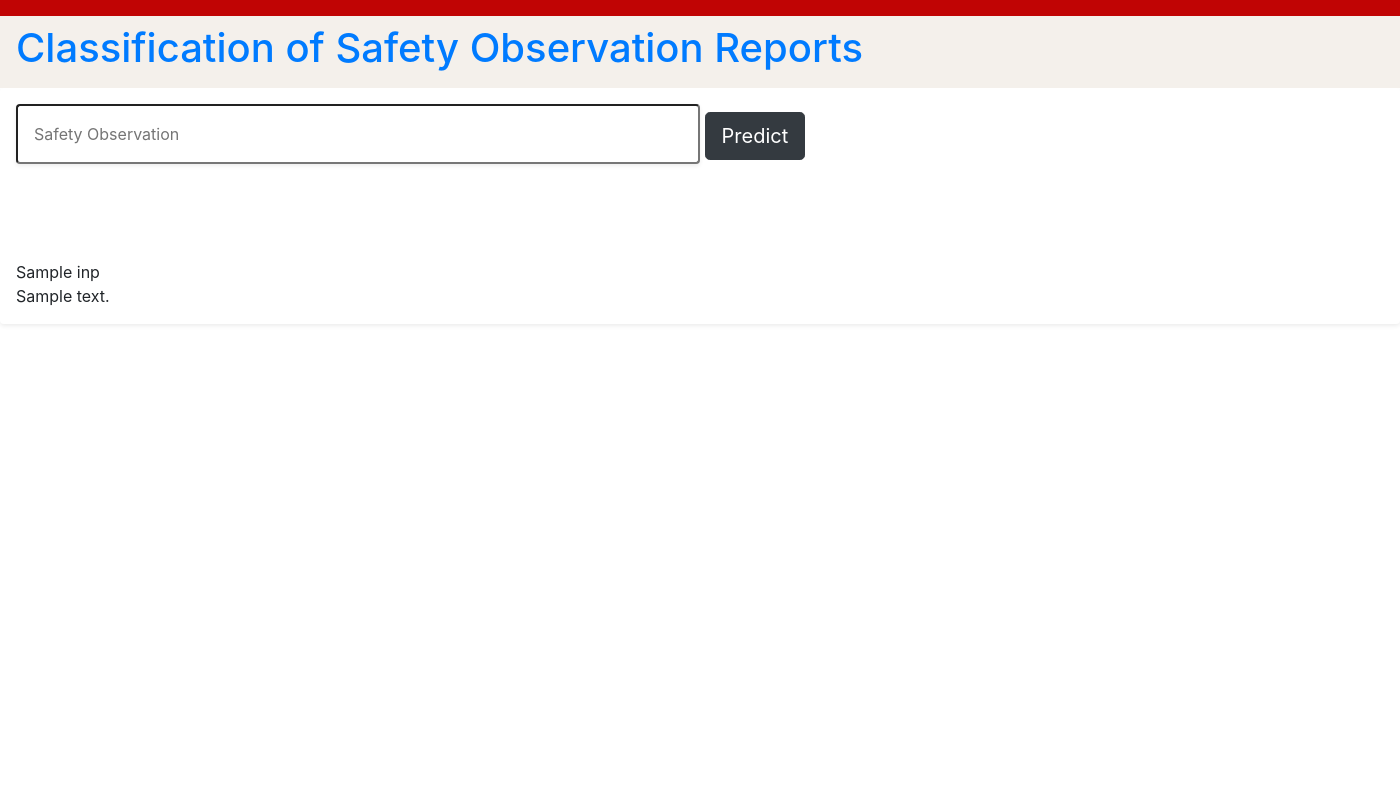
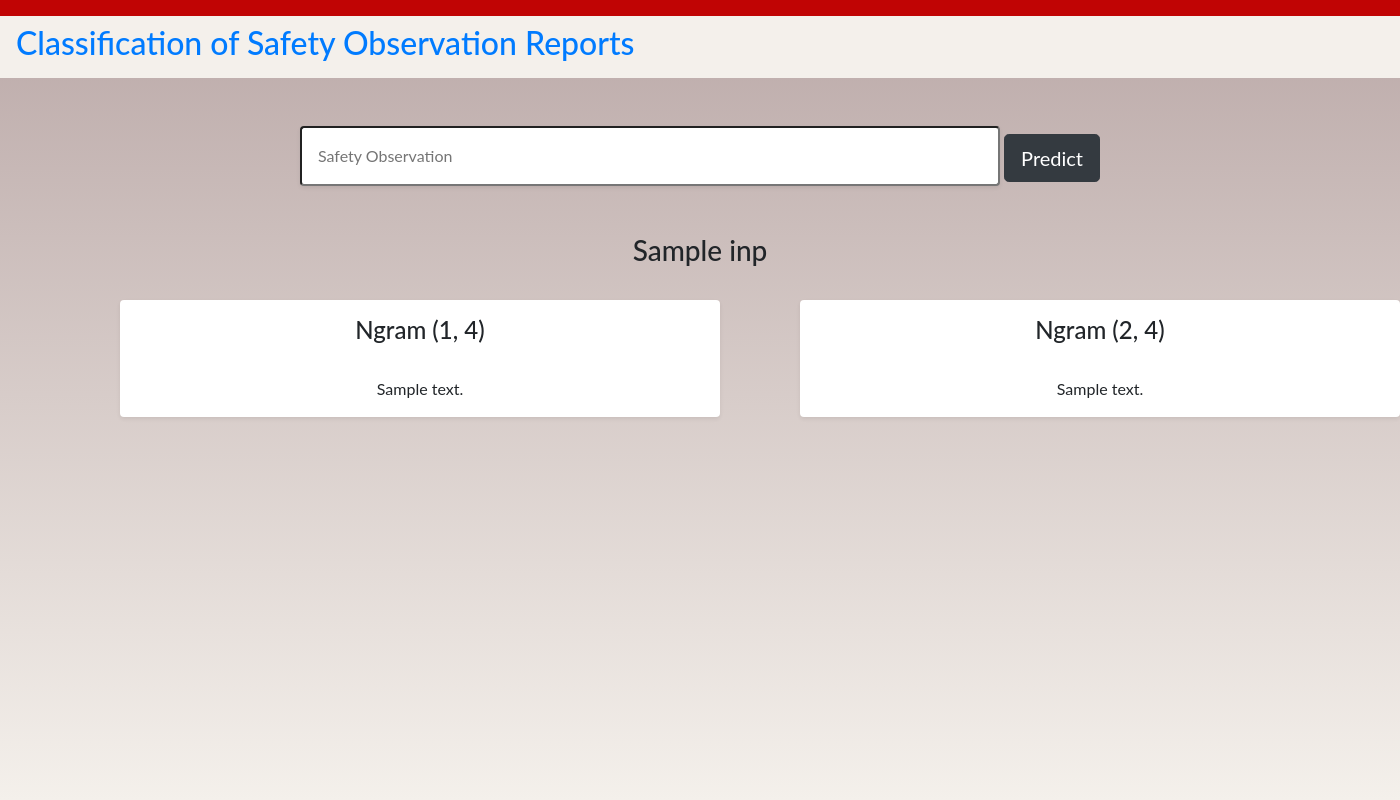
Before and after one commit to HrishikeshGadekar/Construction-Safety-Analyzer, a Flask app: template templates/index.html in a window 1400 px wide. Run offline with Flask 2, Linux system fonts and the light colour scheme; the template is opened without the code that fills it: most values are stand-ins (such as "Sample title", 1, 10 or a date in 2020); parts of the project's set-up code (start-up, migrations or seed data) failed here and were passed over; some libraries are stand-ins or nearby versions.

Commit message:
Update index.html

```diff
--- a/templates/index.html
+++ b/templates/index.html
@@ -5,37 +5,69 @@
   <title>Construction Safety Analyzer</title>
   <link rel="stylesheet" href="https://stackpath.bootstrapcdn.com/bootstrap/4.5.0/css/bootstrap.min.css"
             integrity="sha384-9aIt2nRpC12Uk9gS9baDl411NQApFmC26EwAOH8WgZl5MYYxFfc+NcPb1dKGj7Sk" crossorigin="anonymous">
+<style>
+h1 {text-align: center;}
+h3 {text-align: center;}
+p {text-align: center;}
+div {text-align: center; padding-left: 120px;}
+form {text-align: center;}
+nav {text-align: center;}
+a {text-align: center;}
+body {font-family:Lato}
+body {
+    background: -webkit-linear-gradient(#bba9a8, #f4f0eb);
+}
+html {
+    min-height: 100%;
+}
+</style>
+
 </head>
+
+
 
 <nav class="navbar navbar-light" style="background-color: #c00404;">
   <!-- Navbar content -->
 </nav>
 <nav class="navbar navbar-light" style="background-color: #f4f0eb;" font-family: Lato>
   <!-- Navbar content -->
-    <a class="h1 text-decoration-none" href="/">Classification of Safety Observation Reports</a>
+    <a class="h2 text-decoration-none" class="font-weight-bold" href="/">Classification of Safety Observation Reports</a>
 </nav>
 
-<body font-family:Lato>
-
-
- <div class="shadow-sm p-3 mb-5 bg-white rounded">
-
-
-     <!-- Main Input For Receiving Query to our ML -->
+<body>
+<br>
+<br>
+<!-- Main Input For Receiving Query to our ML -->
 	<form action="{{ url_for('predict')}}"method="post">
 	<input class="shadow-sm p-3 mb-5 bg-white rounded w-50 p-3" type="text" name="Safety Observation" placeholder="Safety Observation" required="required" />
 
   <button type="submit" class="btn btn-dark btn-lg">Predict</button>
 </form>
 
-   <br>
-   <br>
-   {{ inp }}
+<h3>{{ inp }}</h3>
+
+<br>
+
+<div style="width:1400px;" align="center">
+ <div class="shadow-sm p-3 mb-5 bg-white rounded" style="width:600px; float:left;" class="d-flex justify-content-center" style="background-color:red">
+	<h4> Ngram (1, 4) </h4>
+
+
    <br>
    {{ prediction_text }}
 
  </div>
 
 
+ <div class="shadow-sm p-3 mb-5 bg-white rounded" style="width:600px; float:right;" class="d-flex justify-content-center" bgcolor="#c00404">
+<h4> Ngram (2, 4) </h4>
+
+   <br>
+   {{ prediction_text2 }}
+
+ </div>
+</div>
+
+
 </body>
 </html>
```
